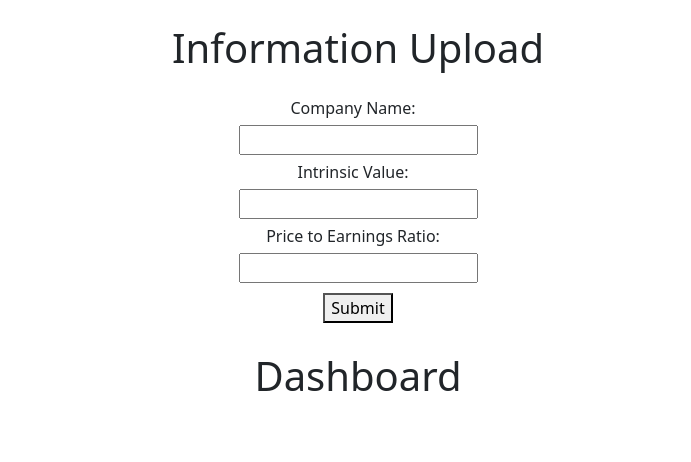
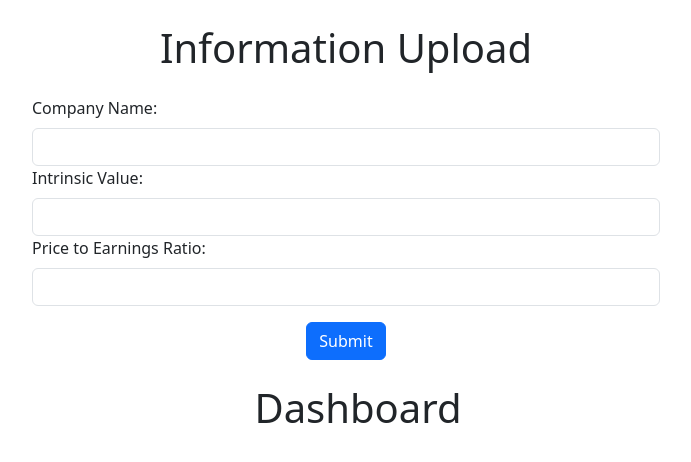
Before and after one commit to LucaSarhan/ProjetoInvestimento, a React (Create React App) app in the folder src/investment-information/: page /Dashboard in a window 1280 px wide. Shown: the top 462 px of the page, without its empty margins (282-973 px from the left). Built offline with nearby package versions, Linux system fonts and the light colour scheme.

Commit message:
fixed alignment issue and finished the code refactoring to use react bootstrap

```diff
--- a/src/investment-information/src/components/Company-Container/CompanyContainer.js
+++ b/src/investment-information/src/components/Company-Container/CompanyContainer.js
@@ -1,6 +1,6 @@
 import React, { useState } from 'react';
 import 'bootstrap/dist/css/bootstrap.min.css';
-import { Modal, Button, Card } from 'react-bootstrap';
+import { Modal, Button, Card, ListGroup } from 'react-bootstrap';
 
 function normalizeCompanyName(name) {
   return name
@@ -23,8 +23,8 @@ export function CompanyContainer({ companyName, intrinsicValue, priceEarningsRat
       <Card.Body className="shadow text-center bg-secondary rounded">
         <Card.Title className="mb-3">{companyName}</Card.Title>
         <Card.Text>
-          <p id={`${normalizedCompanyName}IV`}><strong>Intrinsic Value:</strong> {intrinsicValue}</p>
-          <p id={`${normalizedCompanyName}PE`}><strong>Price to Earnings Ratio:</strong> {priceEarningsRatio}</p>
+          <ListGroup.Item id={`${normalizedCompanyName}IV`}><strong>Intrinsic Value:</strong> {intrinsicValue}</ListGroup.Item>
+          <ListGroup.Item id={`${normalizedCompanyName}PE`}><strong>Price to Earnings Ratio:</strong> {priceEarningsRatio}</ListGroup.Item>
         </Card.Text>
       </Card.Body>
     </Card>
@@ -33,10 +33,13 @@ export function CompanyContainer({ companyName, intrinsicValue, priceEarningsRat
           <Modal.Title>{companyName} - More Information</Modal.Title>
         </Modal.Header>
         <Modal.Body>
-          <p><strong>Intrinsic Value:</strong> {intrinsicValue}</p>
-          <p><strong>Price to Earnings Ratio:</strong> {priceEarningsRatio}</p>
-          <p><strong>Additional Info:</strong> {additionalInfo}</p>
-          {/* Add more information or components as needed */}
+          <ListGroup.Item><strong>Intrinsic Value:</strong> {intrinsicValue}</ListGroup.Item>
+          <ListGroup.Item><strong>Price to Earnings Ratio:</strong> {priceEarningsRatio}</ListGroup.Item>
+          <ListGroup.Item><strong>Divend Payout:</strong> {additionalInfo}</ListGroup.Item>
+          <ListGroup.Item><strong>Profit:</strong> {additionalInfo}</ListGroup.Item>
+          <ListGroup.Item><strong>Total Revenue:</strong> {additionalInfo}</ListGroup.Item>
+          <ListGroup.Item><strong>Total Assets:</strong> {additionalInfo}</ListGroup.Item>
+          <ListGroup.Item><strong>Total Liabilities:</strong> {additionalInfo}</ListGroup.Item>
         </Modal.Body>
         <Modal.Footer>
           <Button variant="primary" onClick={() =>{/*Edit logic here*/}}>
--- a/src/investment-information/src/components/Dashboard/Dashboard.js
+++ b/src/investment-information/src/components/Dashboard/Dashboard.js
@@ -1,24 +1,25 @@
 import React from 'react';
 import CompanyContainer from '../Company-Container/CompanyContainer';
 import 'bootstrap/dist/css/bootstrap.min.css';
+import { Col, Row } from 'react-bootstrap';
 
 function Dashboard({ companies }) {
   return (
-    <div>
+    <Col>
       <h1 className="text-center my-4">Dashboard</h1>
-      <div className="row row-cols-1 row-cols-md-2 g-4 mx-1">
+      <Row className="row-cols-1 row-cols-md-2 g-4 mx-1">
         {companies.map((company, index) => (
-          <div className="col" key={index}>
+          <Col key={index}>
             <CompanyContainer
               companyName={company.companyName}
               intrinsicValue={company.intrinsicValue}
               priceEarningsRatio={company.priceEarningsRatio}
               onClick={CompanyContainer.handleShow}
             />
-          </div>
+          </Col>
         ))}
-      </div>
-    </div>
+      </Row>
+    </Col>
   );
 }
 
--- a/src/investment-information/src/components/Information-Upload/InformationUpload.js
+++ b/src/investment-information/src/components/Information-Upload/InformationUpload.js
@@ -1,13 +1,14 @@
 import React from 'react';
 import { CompanyUploadForm } from '../newCompanyForm/companyUploadForm';
 import 'bootstrap/dist/css/bootstrap.min.css';
+import { Row } from 'react-bootstrap';
 
 export function InformationUpload({ addCompany }) {
     return (
-        <div >
+        <Row style={{ width: '100%' }}>
             <h1 className="text-center my-4">Information Upload</h1>
             <CompanyUploadForm addCompany={addCompany}/>
-        </div>
+        </Row>
     );
 }
 
--- a/src/investment-information/src/components/newCompanyForm/companyUploadForm.css
+++ /dev/null
@@ -1,14 +0,0 @@
-.info-upload-form-container {
-    display: flex;
-    flex-direction: column;
-    align-items: center;
-    justify-content: center;
-}
-
-.info-upload-form-container input, .info-upload-form-container button {
-    margin: 5px 0;
-}
-
-.info-upload-form-container label {
-    margin-right: 10px;
-}
--- a/src/investment-information/src/components/newCompanyForm/companyUploadForm.js
+++ b/src/investment-information/src/components/newCompanyForm/companyUploadForm.js
@@ -1,5 +1,5 @@
 import React, { useState } from 'react';
-import './companyUploadForm.css';
+import { Form, Button, Container, Row, Col } from 'react-bootstrap';
 
 export function CompanyUploadForm({ addCompany }) {
     const [formData, setFormData] = useState({
@@ -28,35 +28,50 @@ export function CompanyUploadForm({ addCompany }) {
     };
 
     return (
-        <div>
-            <form onSubmit={handleSubmit} className='info-upload-form-container'>
-                <label htmlFor="companyName">Company Name: </label>
-                <input
+        <Container className="d-flex justify-content-center">
+            <Form onSubmit={handleSubmit} className="w-50">
+                <Row>
+                    <Form.Group controlId="companyName">
+                        <Form.Label>Company Name:</Form.Label>
+                        <Form.Control
                             type="text"
-                    id="companyName"
                             name="companyName"
                             value={formData.companyName}
                             onChange={handleChange}
                         />
-                <label htmlFor="intrinsicValue"> Intrinsic Value: </label>
-                <input
+                    </Form.Group>
+                </Row>
+                <Row>
+                    <Form.Group controlId="intrinsicValue">
+                        <Form.Label>Intrinsic Value:</Form.Label>
+                        <Form.Control
                             type="number"
-                    id="intrinsicValue"
                             name="intrinsicValue"
                             value={formData.intrinsicValue}
                             onChange={handleChange}
                         />
-                <label htmlFor="priceEarningsRatio"> Price to Earnings Ratio: </label>
-                <input
+                    </Form.Group>
+                </Row>
+                <Row>
+                    <Form.Group controlId="priceEarningsRatio">
+                        <Form.Label>Price to Earnings Ratio:</Form.Label>
+                        <Form.Control
                             type="number"
-                    id="priceEarningsRatio"
                             name="priceEarningsRatio"
                             value={formData.priceEarningsRatio}
                             onChange={handleChange}
                         />
-                <button type="submit">Submit</button>
-            </form>
-        </div>
+                    </Form.Group>
+                </Row>
+                <Row className="justify-content-center">
+                    <Col xs="auto">
+                        <Button variant="primary" type="submit" className="mt-3">
+                            Submit
+                        </Button>
+                    </Col>
+                </Row>
+            </Form>
+        </Container>
     );
 }
 
--- a/src/investment-information/src/styles/App.css
+++ /dev/null
@@ -1,38 +0,0 @@
-.App {
-  text-align: center;
-}
-
-.App-logo {
-  height: 40vmin;
-  pointer-events: none;
-}
-
-@media (prefers-reduced-motion: no-preference) {
-  .App-logo {
-    animation: App-logo-spin infinite 20s linear;
-  }
-}
-
-.App-header {
-  background-color: #282c34;
-  min-height: 100vh;
-  display: flex;
-  flex-direction: column;
-  align-items: center;
-  justify-content: center;
-  font-size: calc(10px + 2vmin);
-  color: white;
-}
-
-.App-link {
-  color: #61dafb;
-}
-
-@keyframes App-logo-spin {
-  from {
-    transform: rotate(0deg);
-  }
-  to {
-    transform: rotate(360deg);
-  }
-}
```
Lines whose indentation alone changed are shown as unchanged.
